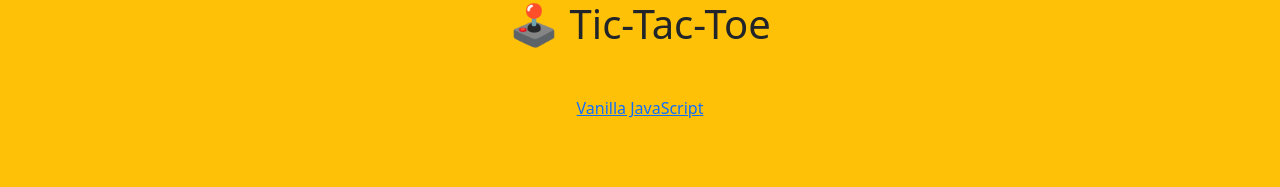
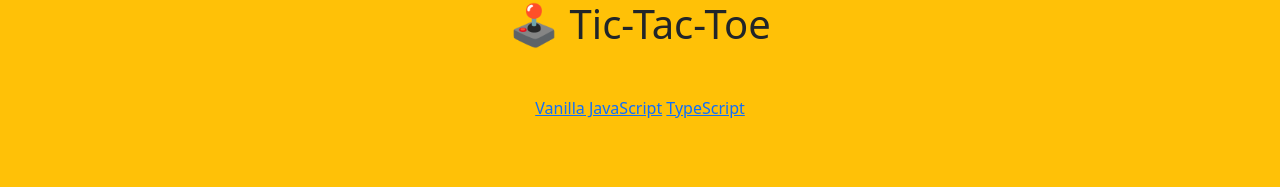
Before and after one commit to max-kovpak/js-tic-tac-toe, a plain HTML site: page index.html in a window 1280 px wide. Shown: the top 187 px of the page. Drawn offline with nearby package versions, Linux system fonts and the light colour scheme.

Commit message:
add typescript version

```diff
--- a/index.html
+++ b/index.html
@@ -18,6 +18,7 @@
     <section class="container text-center">
         <h1 class="text-center mb-5">🕹️ Tic-Tac-Toe</h1>
         <a href="vanilla-js">Vanilla JavaScript</a>
+        <a href="typescript">TypeScript</a>
     </section>
 
     <footer class="footer mt-auto py-3 bg-dark">
```
Also changed, not shown: 1 other file.
